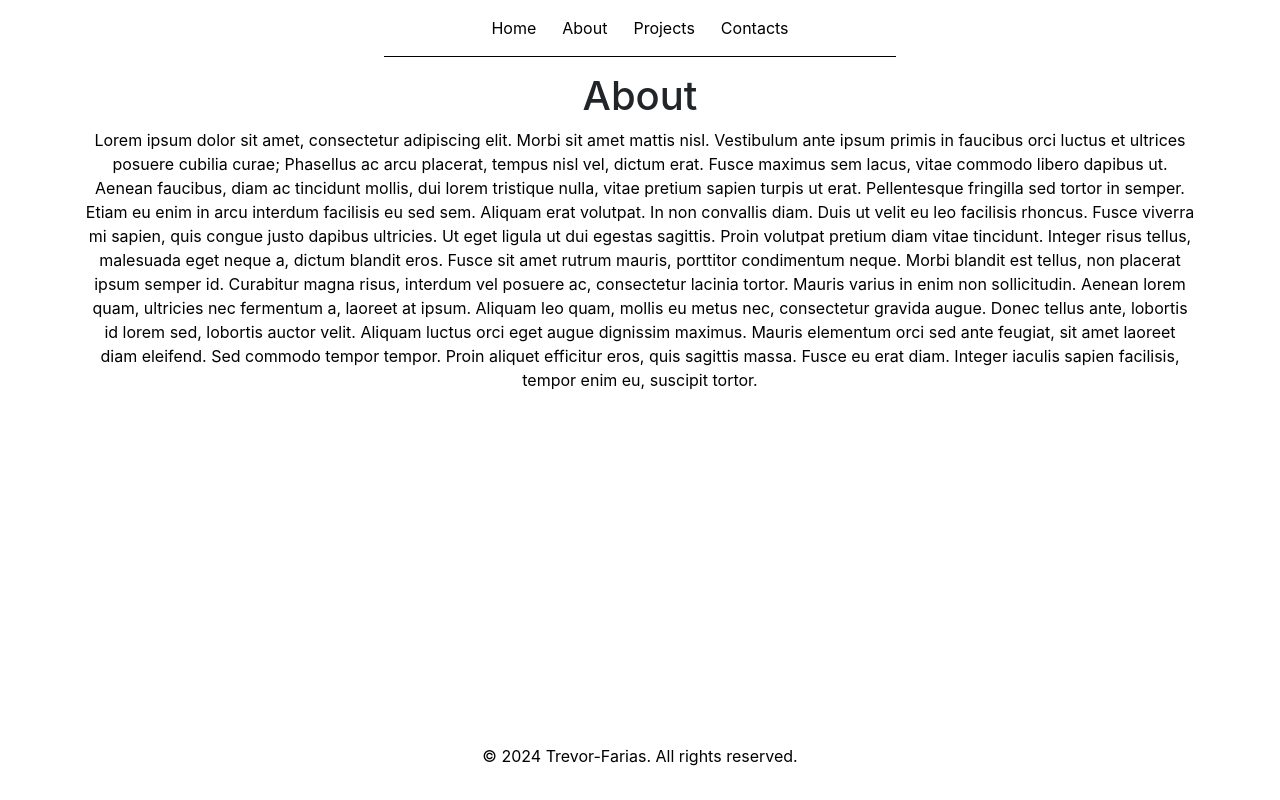
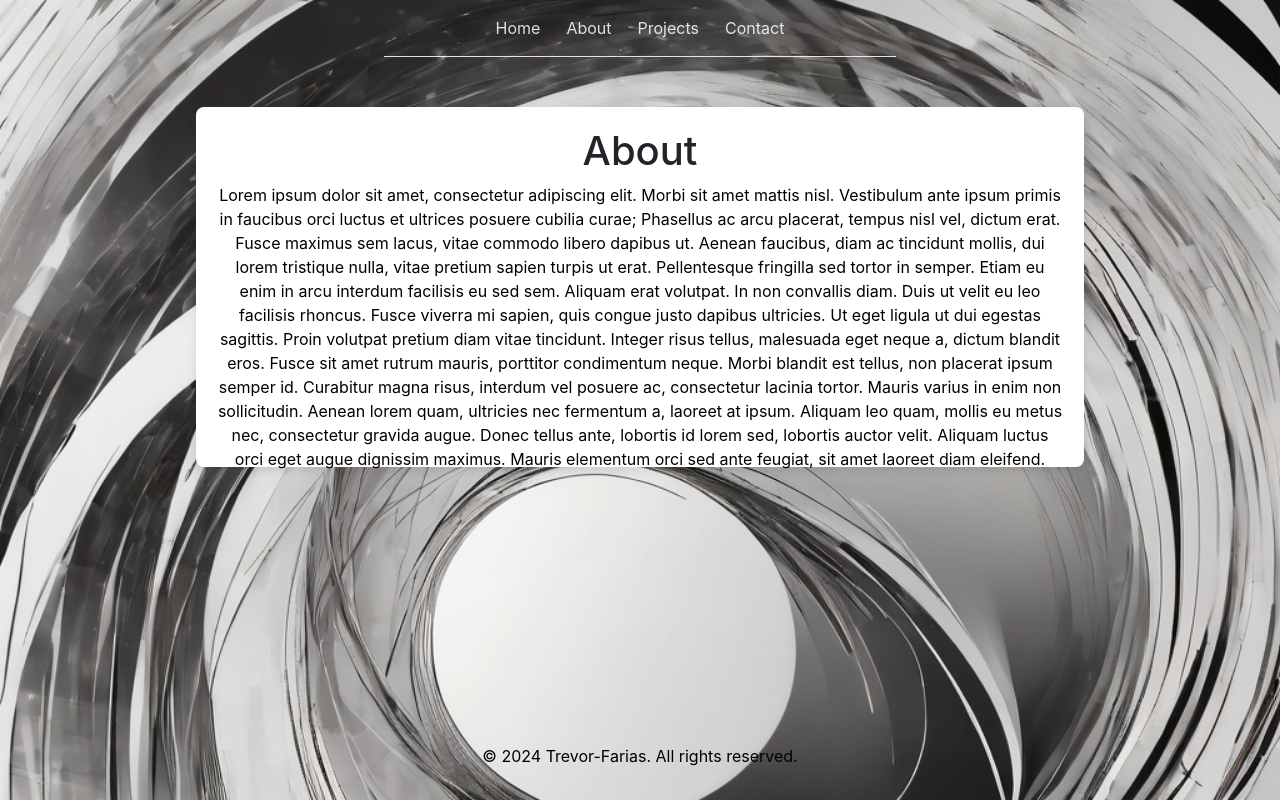
Before and after one commit to trevorfar/Portfolio_Site, a Flask app: page /about in a window 1280 px wide. Run offline with Flask 3, Linux system fonts and the light colour scheme; some libraries are stand-ins or nearby versions.

Commit message:
Finalized backgrounds + page structure for all pages, starting tic tac toe

```diff
--- a/static/css/indexStyle.css
+++ b/static/css/indexStyle.css
@@ -16,9 +16,10 @@
     }
 
     .new-container {
-        margin-top: 30px; /* Adjust the margin as needed */
+        margin-top: 50px; /* Adjust the margin as needed */
         padding: 20px;
-        height: 480px;
+        height: 360px;
+        width: 80%;
         background-color: #ffffff; /* Set the background color as desired */
         border-radius: 8px; /* Optional: Add rounded corners */
         box-shadow: 0 4px 8px rgba(0, 0, 0, 0.1); /* Optional: Add a subtle box shadow */
--- a/static/css/style_about.css
+++ b/static/css/style_about.css
@@ -1,9 +1,39 @@
 h1 {
     text-align: center;
-    padding-top: 15px;
 }
+
+
 
 p {
     text-align: center;
     color: black;
     }
+    .aboutContainer {
+        margin-top: 50px; /* Adjust the margin as needed */
+        padding: 20px;
+        height: 360px;
+        width: 80%;
+        background-color: #ffffff; /* Set the background color as desired */
+        border-radius: 8px; /* Optional: Add rounded corners */
+        box-shadow: 0 4px 8px rgba(0, 0, 0, 0.1); /* Optional: Add a subtle box shadow */
+    }
+body{
+
+    height: 600px;
+    background-image: url('../Images/aboutBackground.png');
+    background-repeat: no-repeat;
+    background-size: cover;
+}
+
+
+.navbar-nav .nav-item .nav-link{
+    color: rgba(255, 255, 255, 0.854) !important;
+  }
+  .navbar {
+    border-bottom: 1px solid rgba(255, 255, 255, 0.854);
+  }
+
+  .navbar-nav  .nav-item:hover .nav-link{
+  color: darkgrey !important;
+
+  }
--- a/templates/about.html
+++ b/templates/about.html
@@ -5,8 +5,9 @@
 
 {% block content %}
 <link rel="stylesheet" href="{{ url_for('static', filename='css/style_about.css') }}">
-
-    <h1>About</h1>
+<div class="content">
+    <div class="aboutContainer mx-auto  justify-content-center">
+        <h1>About</h1>
     <p>Lorem ipsum dolor sit amet, consectetur adipiscing elit. Morbi sit amet mattis nisl. Vestibulum ante ipsum primis in faucibus orci luctus et ultrices posuere cubilia curae; Phasellus ac arcu placerat, tempus nisl vel, dictum erat. Fusce maximus sem lacus, vitae commodo libero dapibus ut. Aenean faucibus, diam ac tincidunt mollis, dui lorem tristique nulla, vitae pretium sapien turpis ut erat. Pellentesque fringilla sed tortor in semper. Etiam eu enim in arcu interdum facilisis eu sed sem. Aliquam erat volutpat. In non convallis diam. Duis ut velit eu leo facilisis rhoncus.
         Fusce viverra mi sapien, quis congue justo dapibus ultricies. Ut eget ligula ut dui egestas sagittis.
         Proin volutpat pretium diam vitae tincidunt. Integer risus tellus, malesuada eget neque a, dictum
@@ -15,6 +16,8 @@
         Mauris varius in enim non sollicitudin. Aenean lorem quam, ultricies nec fermentum a, laoreet at ipsum.
          Aliquam leo quam, mollis eu metus nec, consectetur gravida augue. Donec tellus ante, lobortis id lorem sed,
          lobortis auctor velit. Aliquam luctus orci eget augue dignissim maximus. Mauris elementum orci sed ante feugiat,
-         sit amet laoreet diam eleifend. Sed commodo tempor tempor. Proin aliquet efficitur eros, quis sagittis massa. Fusce eu erat diam.
-         Integer iaculis sapien facilisis, tempor enim eu, suscipit tortor.</p>
+         sit amet laoreet diam eleifend.</p>
+    </div>
+</div>
+
 {% endblock %}
--- a/templates/base.html
+++ b/templates/base.html
@@ -40,7 +40,7 @@
 
             <li class="nav-item dropdown">
               <a class="nav-link" id="contactsDropdown" role="button" data-toggle="dropdown" aria-haspopup="true" aria-expanded="false"
-              href="{{url_for('index')}}">Contacts</a>
+              href="{{url_for('index')}}">Contact</a>
               <div class="dropdown-menu" aria-labelledby="contactsDropdown">
                 <!-- Dropdown items go here -->
                 <a class="dropdown-item" target="_blank" href="https://www.linkedin.com/in/trevor-farias-454aa2278">LinkedIn</a>
--- a/templates/calculator.html
+++ b/templates/calculator.html
@@ -8,7 +8,9 @@
 
 
 <link rel="stylesheet" href="{{ url_for('static', filename='css/style_app1.css') }}">
+<div class="content">
 
+</div>
 <div id="Calculator">
 <form id="CalculatorForm" action="/calculate" method="post" >
 
--- a/templates/index.html
+++ b/templates/index.html
@@ -5,7 +5,7 @@
 
     <div class="content">
     </div>
-    <div class="new-container">
+    <div class="new-container mx-auto  justify-content-center">
         <h2>BOX</h2>
         <p>TEST</p>
     </div>
```
Also changed, not shown: static/css/style_app1.css (+7 -0 lines), static/Images/aboutBackground.png (added), static/Images/calculatorBackground.jpg (added), static/Images/calculatorBackground.png (added), 1 other file.
